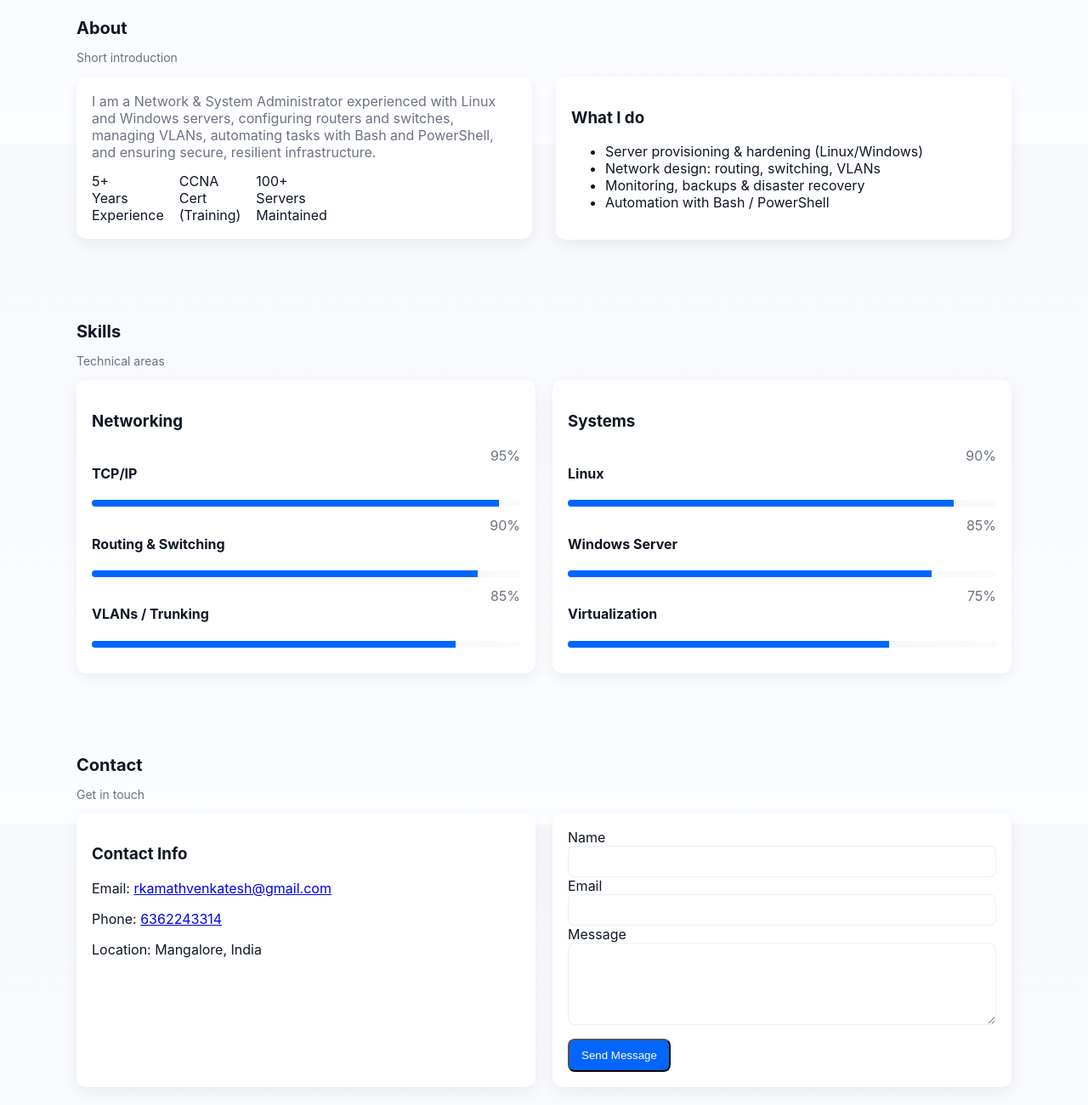
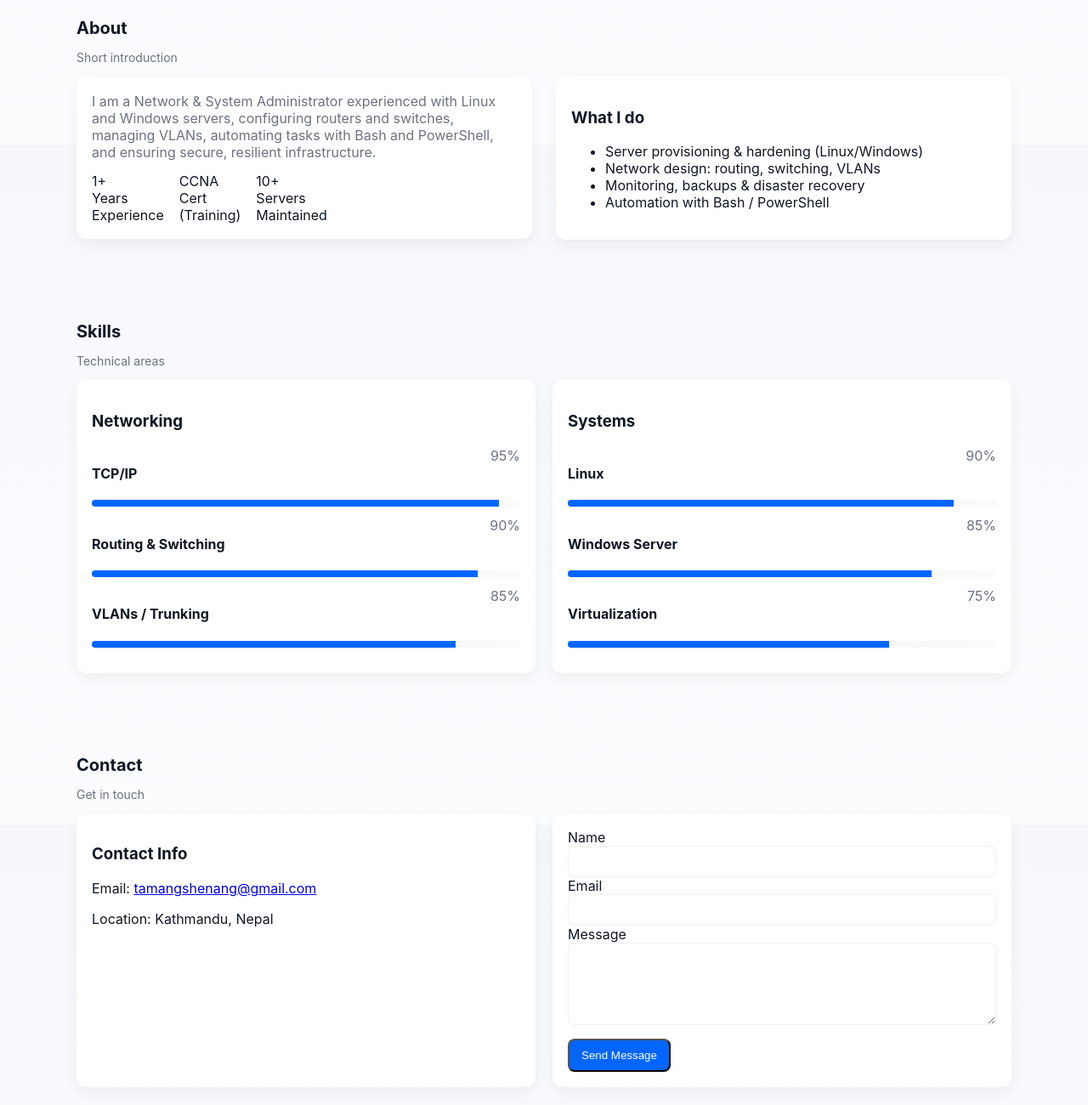
Before and after one commit to Shenang-Tamang/Portfolio, a plain HTML site: page index.html in a window 1280 px wide. Shown: the part 630-1930 px from the top of the page at 85% size. Drawn offline with nearby package versions, Linux system fonts and the light colour scheme.

Commit message:
modified some details

```diff
--- a/index.html
+++ b/index.html
@@ -54,9 +54,9 @@
           <div class="card">
             <p class="about__description">I am a Network & System Administrator experienced with Linux and Windows servers, configuring routers and switches, managing VLANs, automating tasks with Bash and PowerShell, and ensuring secure, resilient infrastructure.</p>
             <div class="about__info">
-              <div><span class="about__info-title">5+</span><span class="about__info-name">Years<br/>Experience</span></div>
+              <div><span class="about__info-title">1+</span><span class="about__info-name">Years<br/>Experience</span></div>
               <div><span class="about__info-title">CCNA</span><span class="about__info-name">Cert<br/>(Training)</span></div>
-              <div><span class="about__info-title">100+</span><span class="about__info-name">Servers<br/>Maintained</span></div>
+              <div><span class="about__info-title">10+</span><span class="about__info-name">Servers<br/>Maintained</span></div>
             </div>
           </div>
           <div class="card">
@@ -101,9 +101,8 @@
         <div class="contact__container">
           <div class="card">
             <h3>Contact Info</h3>
-            <p>Email: <a href="mailto:rkamathvenkatesh@gmail.com">rkamathvenkatesh@gmail.com</a></p>
-            <p>Phone: <a href="tel:6362243314">6362243314</a></p>
-            <p>Location: Mangalore, India</p>
+            <p>Email: <a href="mailto:tamangshenang@gmail.com">tamangshenang@gmail.com</a></p>
+            <p>Location: Kathmandu, Nepal</p>
           </div>
           <form class="card" onsubmit="alert('Message sent (demo)');return false;">
             <label>Name</label>
```
